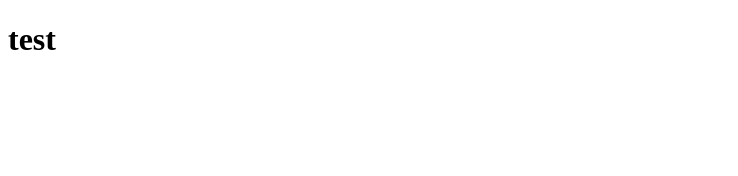
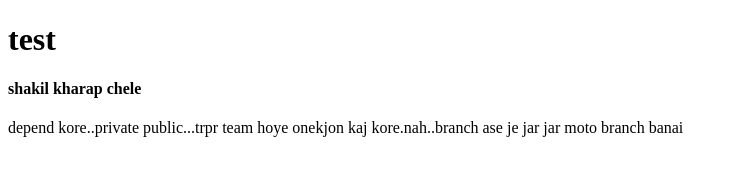
Before and after one commit to iamshakila22/test-repo, a plain HTML site: page index.html in a window 1280 px wide. Shown: the whole page, without its empty margins (0-738 px from the left). Drawn offline with Linux system fonts and the light colour scheme.

Commit message:
committed my wish

```diff
--- a/index.html
+++ b/index.html
@@ -8,5 +8,7 @@
 </head>
 <body>
     <h1>test</h1>
+    <h4>shakil kharap chele</h4>
+    <p>depend kore..private public...trpr team hoye onekjon kaj kore.nah..branch ase je jar jar moto branch banai</p>
 </body>
 </html>
```
